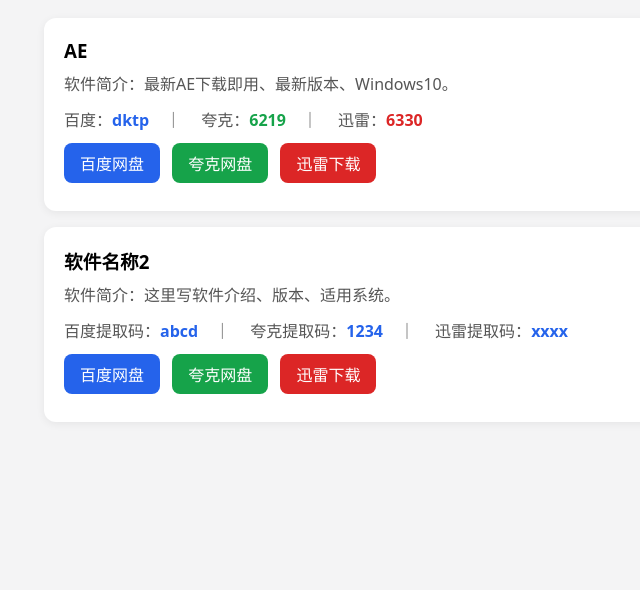
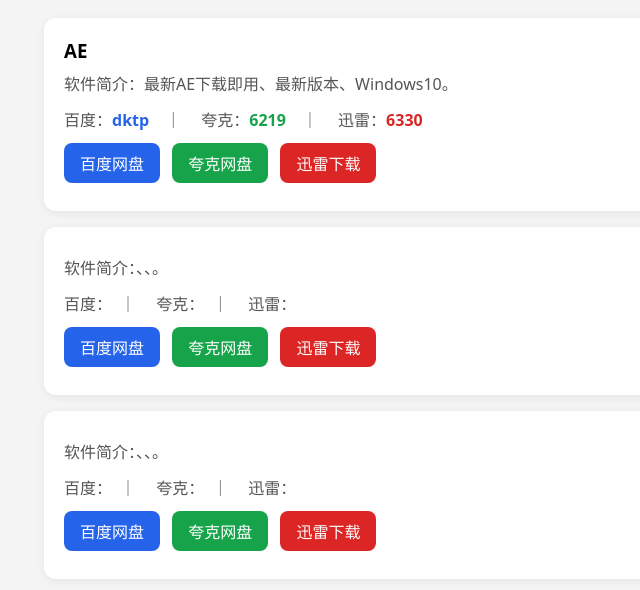
Before and after one commit to gaozhuang1997/Cloud-Soft-Warehouse, a plain HTML site: page index.html in a window 1280 px wide. Shown: the part 98-688 px from the top of the page, without its empty margins (126-766 px from the left). Drawn offline with Linux system fonts and the light colour scheme.

Commit message:
Update index.html

```diff
--- a/index.html
+++ b/index.html
@@ -44,17 +44,37 @@
 
     <!-- 软件2 -->
     <div class="card">
-        <h3>软件名称2</h3>
-        <p>软件简介：这里写软件介绍、版本、适用系统。</p>
+        <h3></h3>
+        <p>软件简介：、、。</p>
         <p>
-            百度提取码：<span class="code">abcd</span>　｜
-            夸克提取码：<span class="code">1234</span>　｜
-            迅雷提取码：<span class="code">xxxx</span>
+<p>
+    百度：<span class="code baidu-code"></span>　｜
+    夸克：<span class="code quark-code"></span>　｜
+    迅雷：<span class="code xunlei-code"></span>
+</p>
+
         </p>
-        <a class="btn baidu" href="粘贴百度网盘链接" target="_blank">百度网盘</a>
+        <a class="btn baidu" href="粘贴百度网盘链接">百度网盘</a>
+        <a class="btn quark" href="粘贴夸克网盘链接" target="_blank">夸克网盘</a>
+        <a class="btn xunlei" href="粘贴迅雷链接" target="_blank">迅雷下载</a>
+    </div>
+     <!-- 软件3 -->
+    <div class="card">
+        <h3></h3>
+        <p>软件简介：、、。</p>
+        <p>
+<p>
+    百度：<span class="code baidu-code"></span>　｜
+    夸克：<span class="code quark-code"></span>　｜
+    迅雷：<span class="code xunlei-code"></span>
+</p>
+
+        </p>
+        <a class="btn baidu" href="粘贴百度网盘链接">百度网盘</a>
         <a class="btn quark" href="粘贴夸克网盘链接" target="_blank">夸克网盘</a>
         <a class="btn xunlei" href="粘贴迅雷链接" target="_blank">迅雷下载</a>
     </div>
 
+
 </body>
 </html>
```
